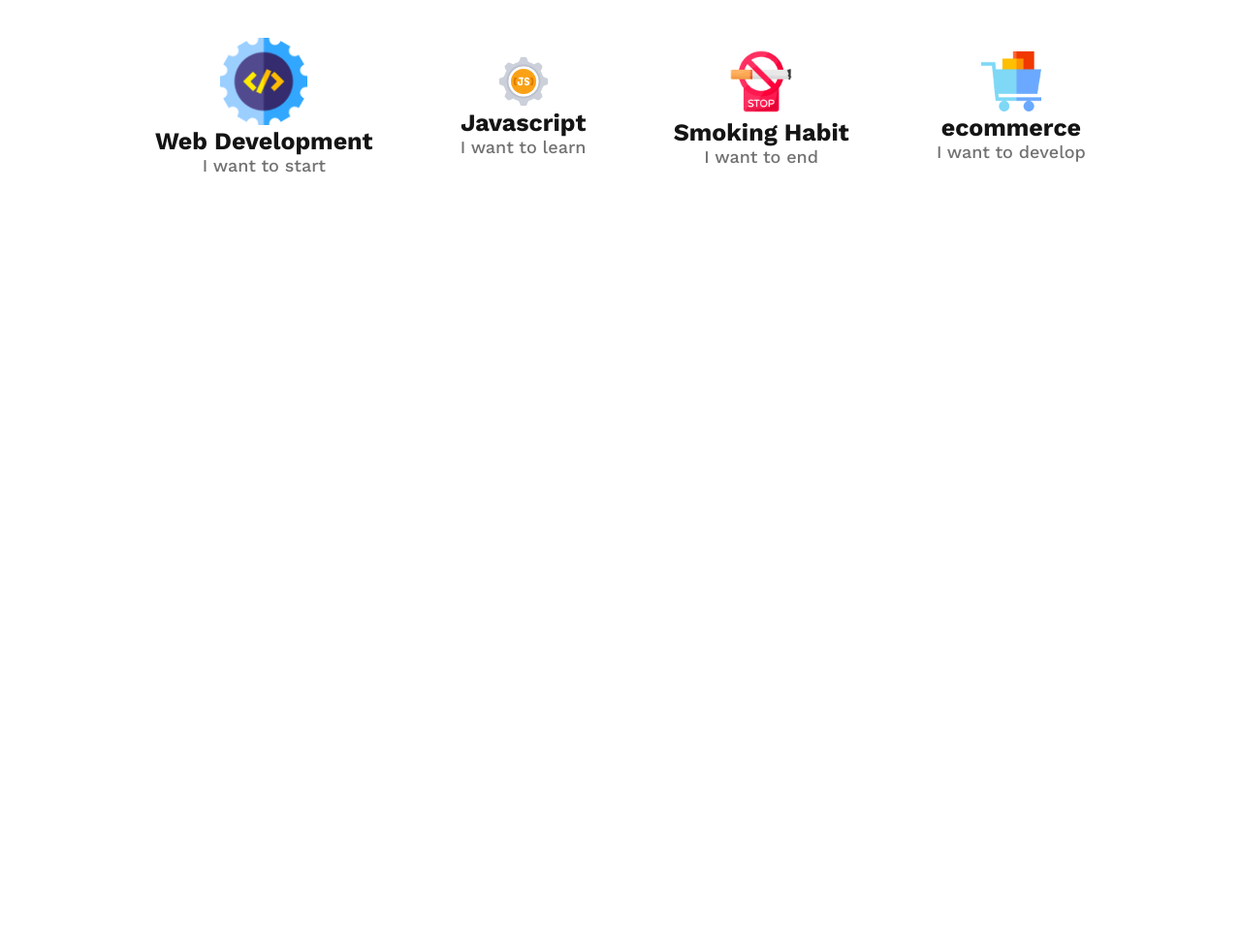
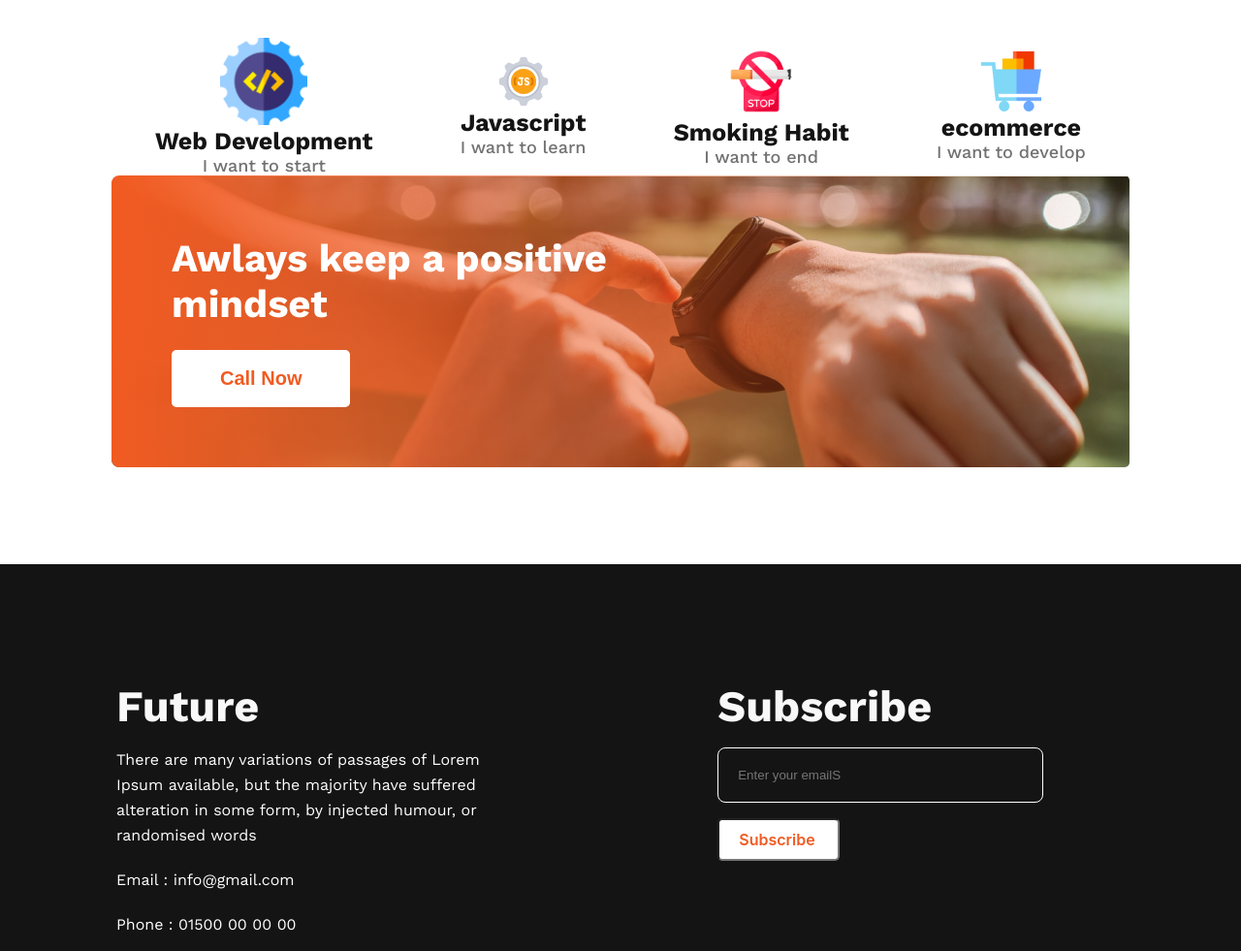
Before and after one commit to Aaban-Nayeem/M5-new-year-new-me, a plain HTML site: page index.html in a window 1280 px wide. Shown: the part 1633-2614 px from the top of the page at 97% size. Before the commit the page ends 1914 px from the top, so only its background shows below. Drawn offline with nearby package versions, Linux system fonts and the light colour scheme.

Commit message:
added final versiuon

```diff
--- a/index.html
+++ b/index.html
@@ -64,7 +64,32 @@
           </div>
         </div>
       </section>
+      <section class="call-now">
+        <div class="call-div">
+          <h3>Awlays keep a positive mindset</h3>
+          <button><a href="#">Call Now</a></button>
+        </div>
+      </section>
     </main>
-    <footer></footer>
+    <footer>
+      <div class="footer-text">
+        <h3 class="footer-title">Future</h3>
+        <p class="footer-description">
+          There are many variations of passages of Lorem Ipsum available, but
+          the majority have suffered alteration in some form, by injected
+          humour, or randomised words
+        </p>
+        <p class="email">Email : info@gmail.com</p>
+        <p class="phone">Phone : 01500 00 00 00</p>
+        <img src="./images/icons/fb.png" alt="" />
+        <img src="./images/icons/twitter.png" alt="" />
+        <img src="./images/icons/youtube.png" alt="" />
+      </div>
+      <div class="footer-subscribe">
+        <h3 class="footer-subscribe-title">Subscribe</h3>
+        <input type="email" class="email-box" placeholder="Enter your emailS" />
+        <input value="Subscribe" class="sub-btn"/>
+      </div>
+    </footer>
   </body>
 </html>
--- a/style.css
+++ b/style.css
@@ -118,3 +118,85 @@ main {
   font-size: 1.8rem;
   font-weight: 500;
 }
+.call-now {
+  background-image: url("./images/watch.png");
+  background-size: cover;
+  background-repeat: no-repeat;
+  border-radius: 5px;
+}
+
+.call-div {
+  display: flex;
+  flex-direction: column;
+  border-radius: 8px;
+  background: linear-gradient(90deg, #f15b22 0%, rgba(241, 91, 34, 0) 100%);
+  padding: 6.2rem;
+}
+.call-div > h3 {
+  color: #fff;
+  font-size: 4rem;
+  font-weight: 700;
+  margin-right: 40rem;
+  margin-bottom: 2.4rem;
+}
+
+.call-div > button,
+a {
+  border-radius: 5px;
+  background-color: #fff;
+  border: none;
+  color: #f15b22;
+  text-align: center;
+  font-size: 2rem;
+  font-weight: 600;
+  text-decoration: none;
+  padding: 1.8rem 2.5rem;
+  margin-right: auto;
+}
+
+footer {
+  display: flex;
+  background: #151414;
+  padding: 12rem;
+  justify-content: space-between;
+  gap: 200px;
+}
+.footer-text {
+  width: 50%;
+}
+.footer-text img {
+  margin-right: 2rem;
+}
+.footer-title,
+.footer-subscribe-title {
+  color: #f8f8f8;
+  font-size: 4.5rem;
+  font-weight: 700;
+  padding-bottom: 1.6rem;
+}
+.footer-description,
+.email,
+.phone {
+  color: #fff;
+  font-size: 1.6rem;
+  line-height: 2.6rem;
+  padding-bottom: 2rem;
+}
+.email-box {
+  border-radius: 8px;
+  border: 1px solid #fff;
+  padding: 2rem;
+  width: 80%;
+  background: #151414;
+  margin-bottom: 1.6rem;
+}
+
+.sub-btn {
+  color: #f15b22;
+  font-family: Inter;
+  font-size: 1.6rem;
+  font-weight: 600;
+  padding: 1rem 2rem;
+  border-radius: 5px;
+  width: 30%;
+}
```
